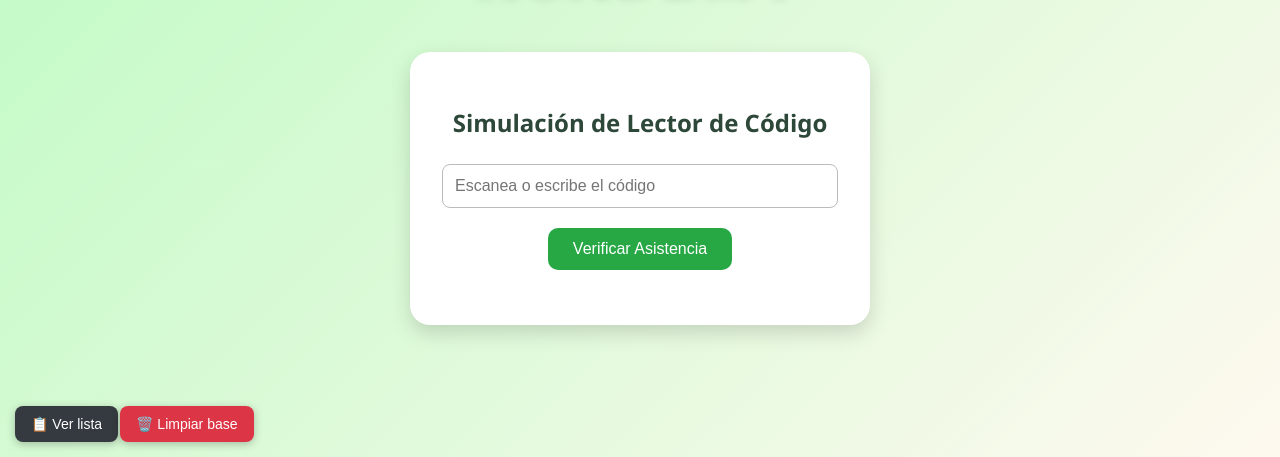
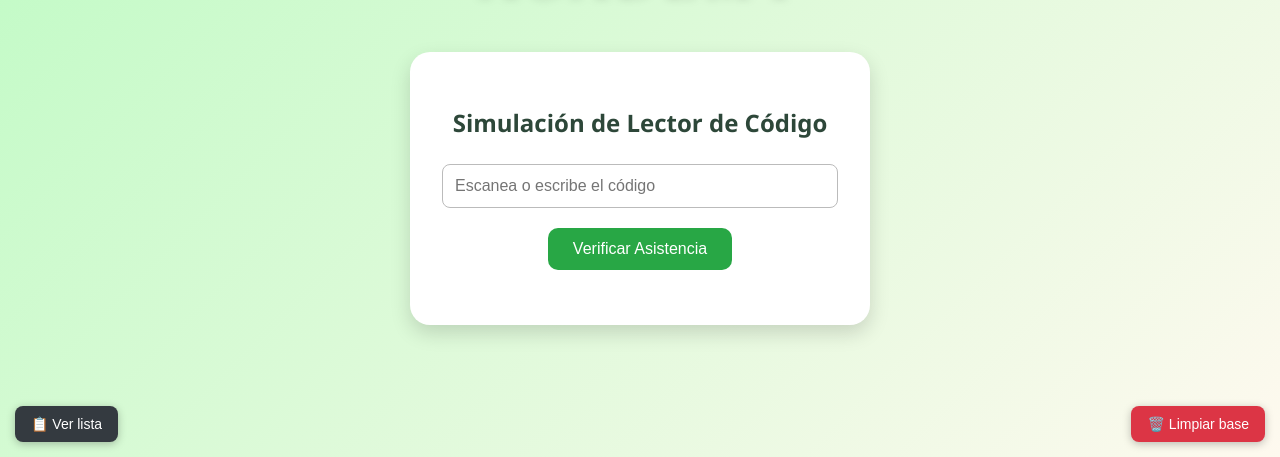
Before and after one commit to llorentedev/Prototipo-Asistencia-, a plain HTML site: page index.html in a window 1280 px wide. Shown: the part 343-800 px from the top of the page. Drawn offline with Linux system fonts and the light colour scheme.

Commit message:
Update index.html

```diff
--- a/index.html
+++ b/index.html
@@ -97,11 +97,11 @@
       background-color: #1d2124;
     }
 
-    /* ✅ Botón nuevo para limpiar base */
+    /* ✅ Botón nuevo para limpiar base (ahora en parte baja derecha) */
     #formatearBtn {
       position: fixed;
       bottom: 15px;
-      left: 120px;
+      right: 15px;
       background-color: #dc3545;
       color: white;
       border: none;
@@ -152,7 +152,7 @@
   <!-- Botón para ver lista -->
   <button id="verListaBtn" onclick="mostrarLista()">📋 Ver lista</button>
 
-  <!-- ✅ Botón para limpiar base de datos -->
+  <!-- ✅ Botón para limpiar base de datos (ahora visible en parte derecha baja) -->
   <button id="formatearBtn" onclick="formatearBase()">🗑️ Limpiar base</button>
 
   <!-- Lista con nombres -->
```
